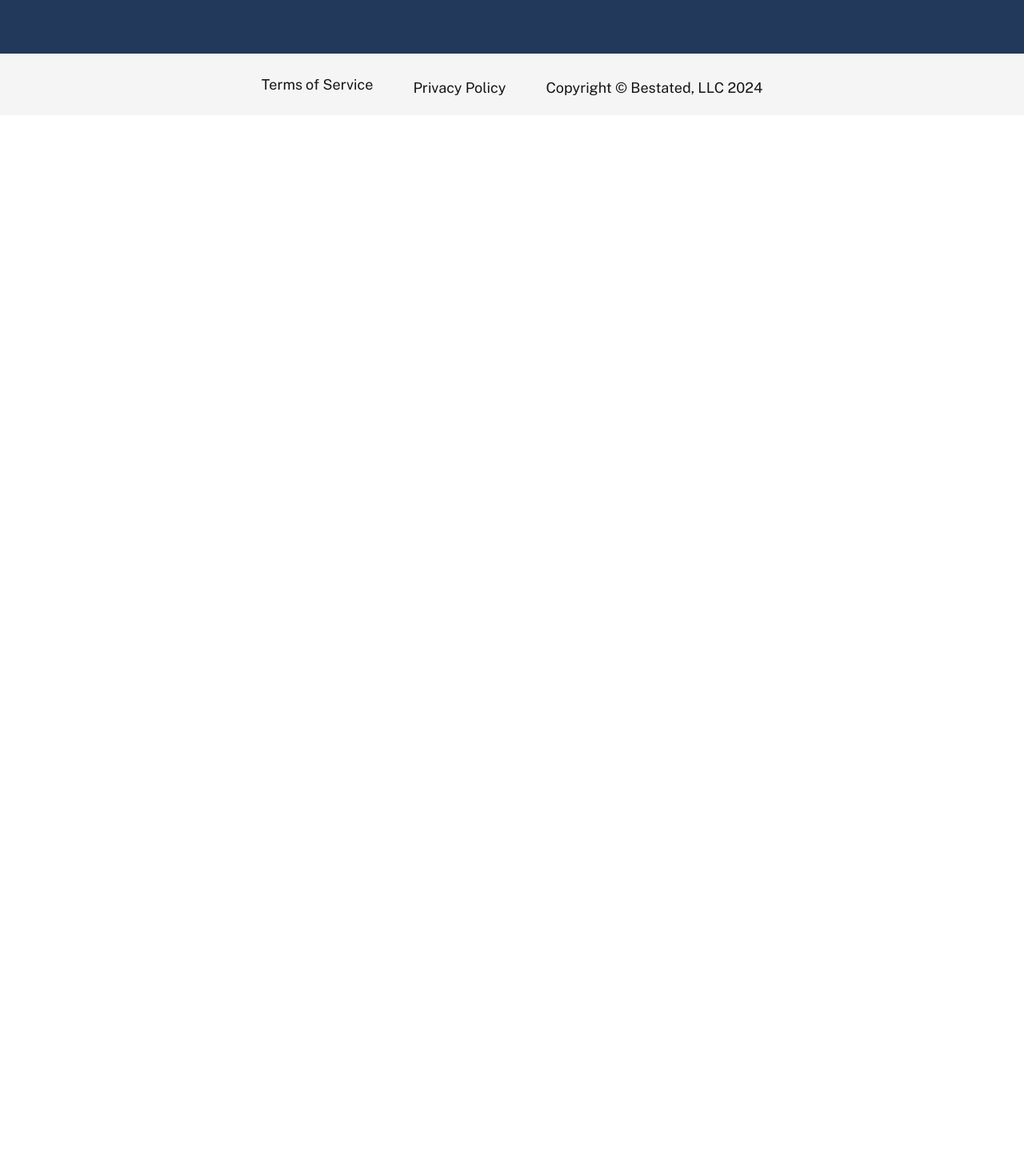
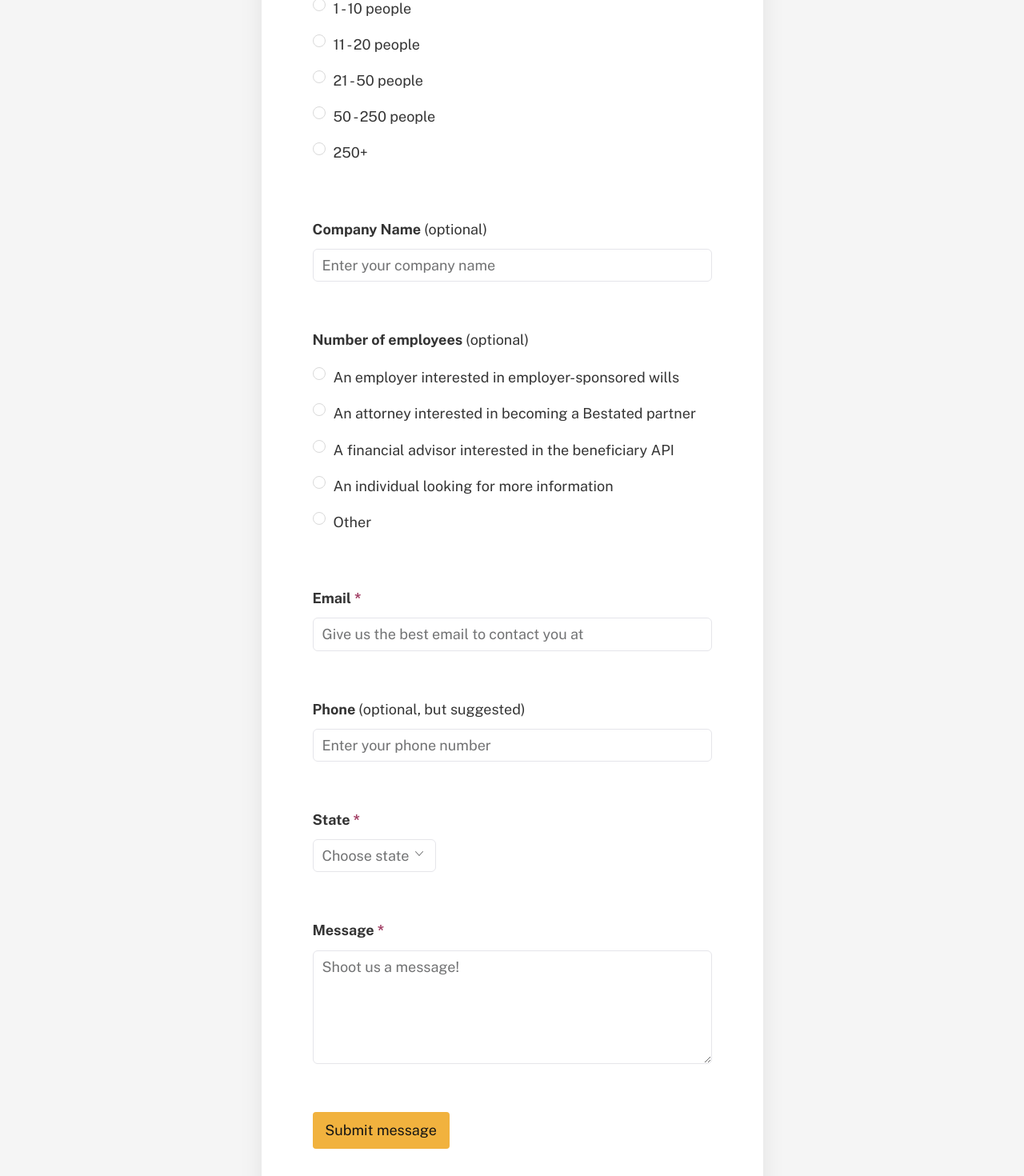
Before and after one commit to chenathy/bestated-ai, a React app: page /contact in a window 1280 px wide. Shown: the part 980-2450 px from the top of the page at 80% size. Before the commit the page ends 1124 px from the top, so only its background shows below. Built offline with nearby package versions, Linux system fonts and the light colour scheme.

Commit message:
TODO Form required

```diff
--- a/src/components/Button/Button.css
+++ b/src/components/Button/Button.css
@@ -40,6 +40,15 @@
     .secondary:active {
         font-weight: 600;
         background-color: var(--gray-85);
+    }
+
+    .submit {
+        width: 171px;
+        background-color: var(--mustard);
+    }
+
+    .submit:hover {
+        width: 180px;
     }
 }
 
--- /dev/null
+++ b/src/components/Form/Form.css
@@ -0,0 +1,97 @@
+
+/* Desktop */
+@media (min-width: 769px) {
+    .form-container {
+        display: grid;
+        align-items: center;
+        justify-content: center;
+        margin-bottom: 120px;
+    }
+
+    .form-container Form {
+        width: 627px;
+        border-radius: var(--CornerSmall);
+        padding: 64px;
+        background: var(--white);
+        box-shadow: 0px 4px 4px -4px #0C0C0D0D;
+        box-shadow: 0px 16px 32px -4px #0C0C0D1A;
+
+        display: grid;
+        gap: 36px;
+    }
+
+    .rs-form-control-label {
+        margin-bottom: 12px;
+        font-family: 'Public Sans';
+        font-size: 18px;
+        font-weight: 600;
+        line-height: 25.2px;
+        text-align: left;
+    }
+
+    .rs-input {
+        font-family: 'Public Sans';
+        font-size: 18px;
+        font-weight: 400;
+        line-height: 25.2px;
+        text-align: left;
+    }
+
+
+    .rs-radio-label {
+        font-family: 'Public Sans';
+        font-size: 18px;
+        font-weight: 400;
+        line-height: 25.2px;
+        text-align: left;
+    }
+
+
+    .rs-picker-toggle  {
+        font-family: 'Public Sans';
+        font-size: 18px;
+        font-weight: 400;
+        line-height: 25.2px;
+        text-align: left;
+    }
+
+
+
+    Form button {
+        width: 171px;
+        height: 46px;
+        padding: 10px 15px 10px 15px;
+        gap: 10px;
+        border: 0px;
+        border-radius: var(--CornerExtra-small);
+        background-color: var(--mustard);
+        color: var(--black);
+        font-family: 'Public Sans', sans-serif;
+        font-weight: 400;
+        font-size: 18px;
+        line-height: 25.2px;
+    }
+
+    Form button:hover {
+        width: 180px;
+        height: 50px;
+        padding: 12px 17px 12px 17px;
+        font-weight: 600;
+        text-decoration: underline;
+
+    }
+
+
+    #req {
+        color: var(--berry);
+        justify-content: center;
+    }
+
+    #optional {
+        font-weight: 400;
+    }
+}
+
+
+/* Mobile */
+@media (max-width: 768px) {}
--- a/src/components/Form/index.js
+++ b/src/components/Form/index.js
@@ -1,11 +1,198 @@
 import React from 'react';
-import { Form, RadioGroup, Radio, SelectPicker, Input } from 'rsuite';
+import { Form, RadioGroup, Radio, SelectPicker, Input, Button } from 'rsuite';
 import 'rsuite/dist/rsuite.min.css';
+// import Button from '../Button';
+import './Form.css';
 
 
 const FormComponent = () => {
+
+    const Textarea = React.forwardRef((props, ref) => <Input {...props} as='textarea' ref={ref} />);
+
+    const clientTypeOptions = [
+        {label: 'An employer interested in employer-sponsored wills', value: 'employer'},
+        {label: 'An attorney interested in becoming a Bestated partner', value: 'attorney'},
+        {label: 'A financial advisor interested in the beneficiary API', value: 'financialAdvisor'},
+        {label: 'An individual looking for more information', value: 'individual'},
+        {label: 'Other', value: 'other'}
+    ];
+
+    const companySizeOptions = [
+        {label: '1 - 10 people', value: '1 - 10'},
+        {label: '11 - 20 people', value: '11 - 20'},
+        {label: '21 - 50 people', value: '21 - 50'},
+        {label: '50 - 250 people', value: '50 - 250'},
+        {label: '250+', value: '250+'}
+    ];
+
+    const usStates = [
+        { label: 'Alabama', value: 'AL' },
+        { label: 'Alaska', value: 'AK' },
+        { label: 'Arizona', value: 'AZ' },
+        { label: 'Arkansas', value: 'AR' },
+        { label: 'California', value: 'CA' },
+        { label: 'Colorado', value: 'CO' },
+        { label: 'Connecticut', value: 'CT' },
+        { label: 'Delaware', value: 'DE' },
+        { label: 'Florida', value: 'FL' },
+        { label: 'Georgia', value: 'GA' },
+        { label: 'Hawaii', value: 'HI' },
+        { label: 'Idaho', value: 'ID' },
+        { label: 'Illinois', value: 'IL' },
+        { label: 'Indiana', value: 'IN' },
+        { label: 'Iowa', value: 'IA' },
+        { label: 'Kansas', value: 'KS' },
+        { label: 'Kentucky', value: 'KY' },
+        { label: 'Louisiana', value: 'LA' },
+        { label: 'Maine', value: 'ME' },
+        { label: 'Maryland', value: 'MD' },
+        { label: 'Massachusetts', value: 'MA' },
+        { label: 'Michigan', value: 'MI' },
+        { label: 'Minnesota', value: 'MN' },
+        { label: 'Mississippi', value: 'MS' },
+        { label: 'Missouri', value: 'MO' },
+        { label: 'Montana', value: 'MT' },
+        { label: 'Nebraska', value: 'NE' },
+        { label: 'Nevada', value: 'NV' },
+        { label: 'New Hampshire', value: 'NH' },
+        { label: 'New Jersey', value: 'NJ' },
+        { label: 'New Mexico', value: 'NM' },
+        { label: 'New York', value: 'NY' },
+        { label: 'North Carolina', value: 'NC' },
+        { label: 'North Dakota', value: 'ND' },
+        { label: 'Ohio', value: 'OH' },
+        { label: 'Oklahoma', value: 'OK' },
+        { label: 'Oregon', value: 'OR' },
+        { label: 'Pennsylvania', value: 'PA' },
+        { label: 'Rhode Island', value: 'RI' },
+        { label: 'South Carolina', value: 'SC' },
+        { label: 'South Dakota', value: 'SD' },
+        { label: 'Tennessee', value: 'TN' },
+        { label: 'Texas', value: 'TX' },
+        { label: 'Utah', value: 'UT' },
+        { label: 'Vermont', value: 'VT' },
+        { label: 'Virginia', value: 'VA' },
+        { label: 'Washington', value: 'WA' },
+        { label: 'West Virginia', value: 'WV' },
+        { label: 'Wisconsin', value: 'WI' },
+        { label: 'Wyoming', value: 'WY' },
+        { label: 'Oversea', value: 'oversea'}
+    ];
+
+
+
     return (
         <div className='form-container'>
+            <Form
+                fluid
+            >
+                <Form.Group>
+                    <Form.ControlLabel htmlFor='name'><p>Name <span id='req'>*</span></p></Form.ControlLabel>
+                    <Form.Control
+                        name='contactName'
+                        id='contactName'
+                        type='text'
+                        placeholder='Enter your full name'
+                        required
+                    />
+                </Form.Group>
+
+                <Form.Group>
+                    <Form.ControlLabel><p>Who are you ? <span id='req'>*</span></p></Form.ControlLabel>
+                    <RadioGroup name='type'>
+                        {companySizeOptions.map(option => (
+                            <Radio
+                                key={option.value}
+                                value={option.value}
+                                required
+                            >
+                                {option.label}
+                            </Radio>
+                        ))}
+
+                    </RadioGroup>
+                </Form.Group>
+
+                <Form.Group>
+                    <Form.ControlLabel htmlFor='company'><p>Company Name <span id='optional'>(optional)</span></p></Form.ControlLabel>
+                    <Form.Control
+                        name='companyName'
+                        id='companyName'
+                        type='text'
+                        required
+                        placeholder='Enter your company name'
+                    />
+                </Form.Group>
+
+
+                <Form.Group>
+                    <Form.ControlLabel><p>Number of employees <span id='optional'>(optional)</span></p></Form.ControlLabel>
+                    <RadioGroup name='size'>
+                        {clientTypeOptions.map(option => (
+                            <Radio
+                                key={option.value}
+                                value={option.value}
+                            >
+                                {option.label}
+                            </Radio>
+                        ))}
+
+                    </RadioGroup>
+                </Form.Group>
+
+
+                <Form.Group>
+                    <Form.ControlLabel htmlFor='email'><p>Email <span id='req'>*</span></p></Form.ControlLabel>
+                    <Form.Control
+                        name='email'
+                        id='email'
+                        type='text'
+                        placeholder='Give us the best email to contact you at'
+                        required
+                    />
+                </Form.Group>
+
+
+                <Form.Group>
+                    <Form.ControlLabel htmlFor='phone'><p>Phone <span id='optional'>(optional, but suggested)</span></p></Form.ControlLabel>
+                    <Form.Control
+                        name='phone'
+                        id='phone'
+                        type='text'
+                        placeholder='Enter your phone number'
+                    />
+                </Form.Group>
+
+
+                <Form.Group>
+                    <Form.ControlLabel htmlFor='state'><p>State <span id='req'>*</span></p></Form.ControlLabel>
+                    <Form.Control
+                        name='state'
+                        accepter={SelectPicker}
+                        data={usStates}
+                        placeholder='Choose state'
+                        required
+                    />
+                </Form.Group>
+
+                <Form.Group>
+                    <Form.ControlLabel ><p>Message <span id='req'>*</span></p></Form.ControlLabel>
+                    <Form.Control
+                        name='message'
+                        accepter={Textarea}
+                        rows={5}
+                        placeholder='Shoot us a message!'
+                        required
+                    />
+                </Form.Group>
+
+                <button>Submit message</button>
+                {/* <Button
+                    textDisplay='Submit Message'
+                    state='submit'
+                /> */}
+
+            </Form>
 
         </div>
     );
--- a/src/pages/Contact/Contact.css
+++ b/src/pages/Contact/Contact.css
@@ -3,7 +3,10 @@
 }
 
 /* Desktop */
-@media (min-width: 769px) {}
+@media (min-width: 769px) {
+
+
+}
 
 
 /* Mobile */
--- a/src/pages/Contact/index.js
+++ b/src/pages/Contact/index.js
@@ -8,6 +8,14 @@
 
 
 const Contact = () => {
+
+    const handleContactClick = () => {
+        const ref = document.getElementsByClassName('form-container')
+        if (ref.length > 0) {
+            ref[0].scrollIntoView({ behavior: 'smooth' })
+        }
+    }
+
     return (
         <div className='contact'>
 
```
